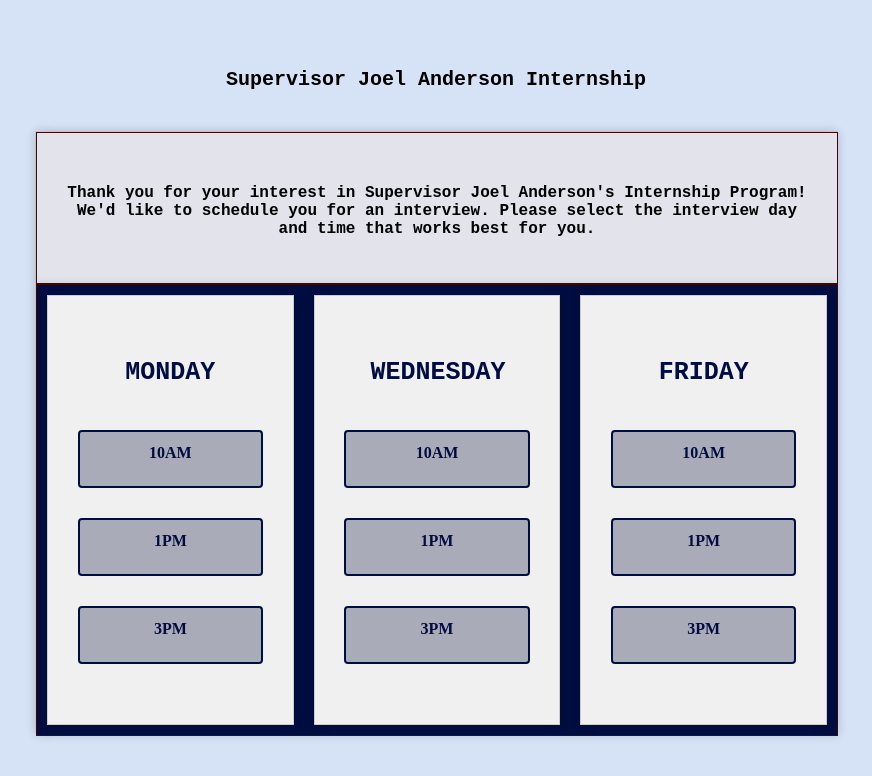
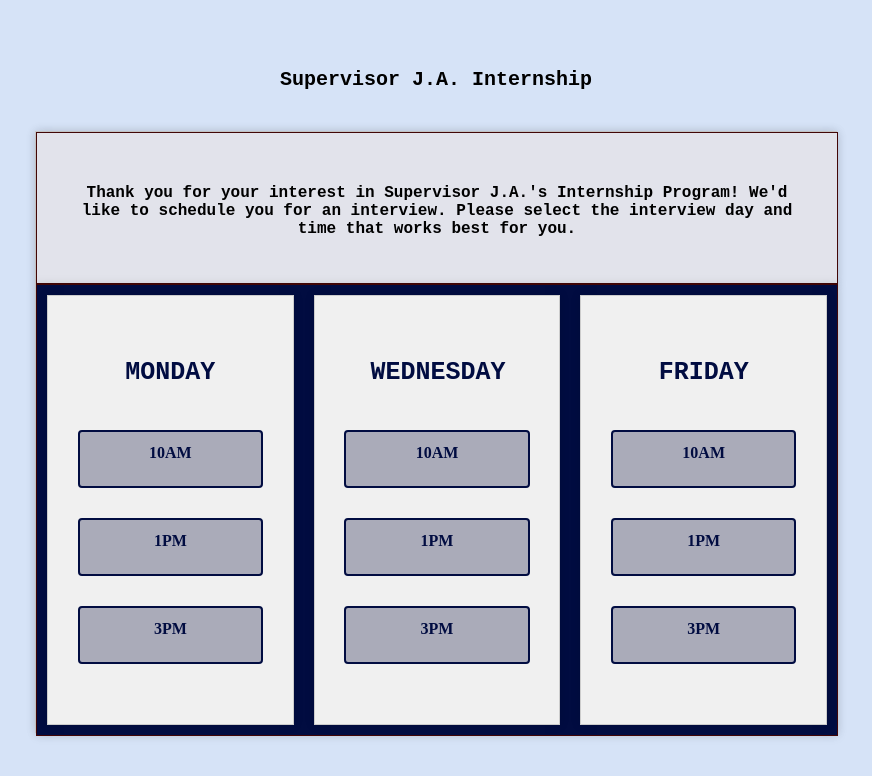
Before and after one commit to 8832/AIP2024, a plain HTML site: page index.html in a window 1280 px wide. Shown: the whole page, without its empty margins (204-1076 px from the left). Drawn offline with Linux system fonts and the light colour scheme.

Commit message:
Update index.html

```diff
--- a/index.html
+++ b/index.html
@@ -113,11 +113,11 @@
     <body>
         <section class="backgroundBody">
             <section>
-                <p class="titleFont">Supervisor Joel Anderson Internship</p>
+                <p class="titleFont">Supervisor J.A. Internship</p>
             </section>
             <section class="mainSection">
                 <section class="title">
-                    <h1 class="titleText">Thank you for your interest in Supervisor Joel Anderson's
+                    <h1 class="titleText">Thank you for your interest in Supervisor J.A.'s
                         Internship Program! We'd like to schedule you for an interview. Please
                         select the interview day and time that works best for you.
                     </h1>
```
